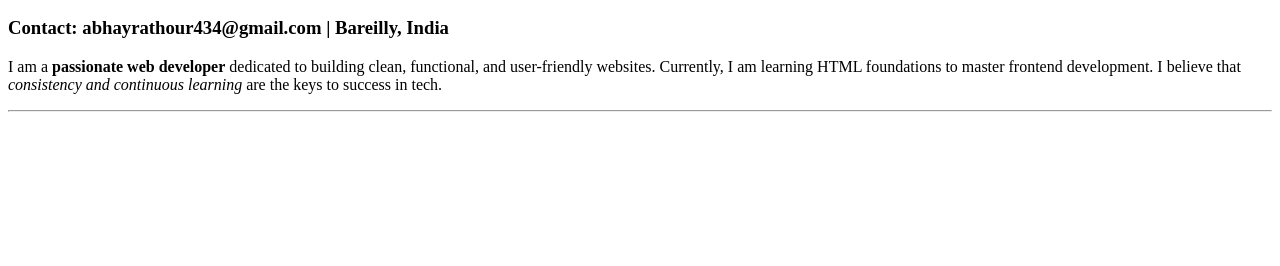
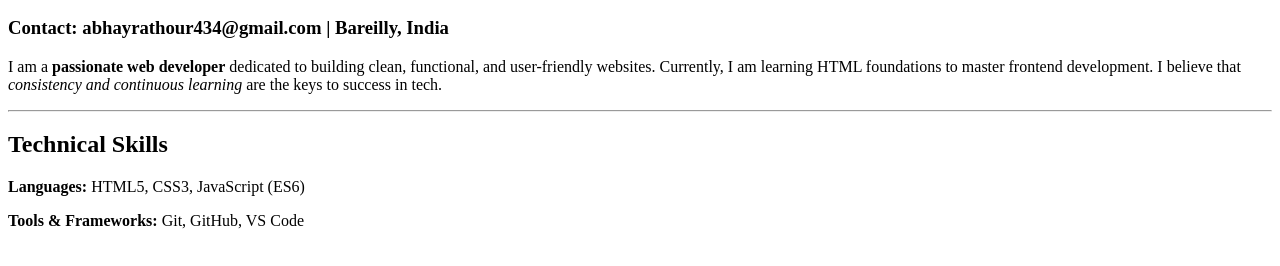
Before and after one commit to useforpersonal9812-prog/week-2-assignment, a plain HTML site: page Index.html in a window 1280 px wide. Shown: the part 110-376 px from the top of the page. Drawn offline with Linux system fonts and the light colour scheme.

Commit message:
Add technical skills section
Added a skills section with technical skills and tools.

```diff
--- a/Index.html
+++ b/Index.html
@@ -1,3 +1,4 @@
+
 <!DOCTYPE html>
 <html lang="en">
 <head>
@@ -19,5 +20,11 @@
     </p>
 
     <hr>
+
+    <div id="skills-section" class="resume-block">
+        <h2>Technical Skills</h2>
+        <p><strong>Languages:</strong> HTML5, CSS3, JavaScript (ES6)</p>
+        <p><strong>Tools & Frameworks:</strong> Git, GitHub, VS Code</p>
+    </div>
 </body>
 </html>
```
